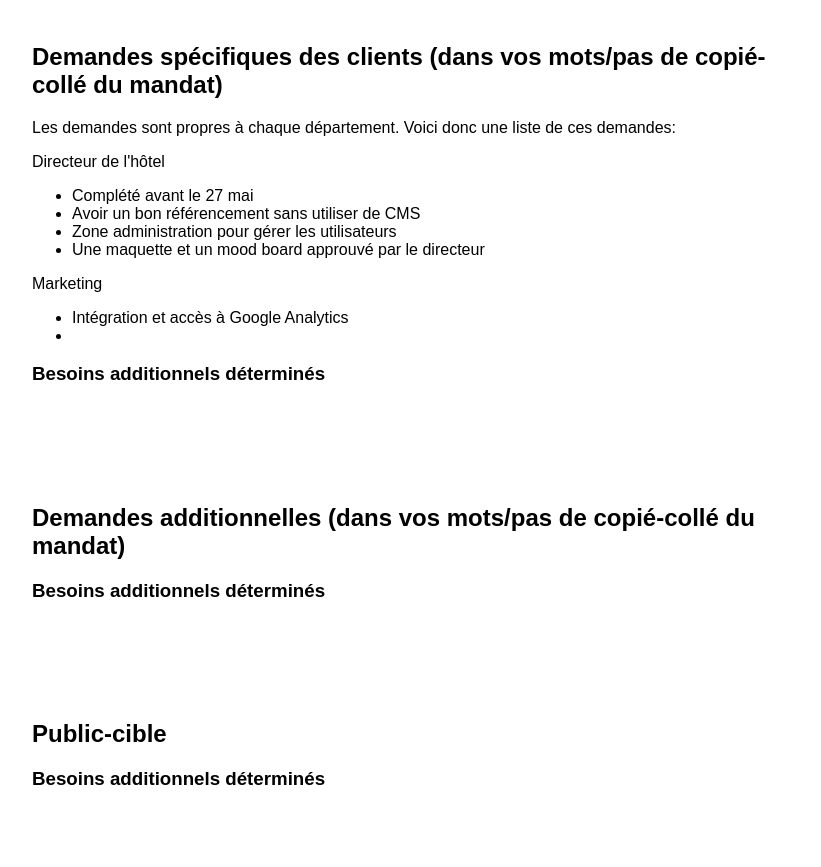
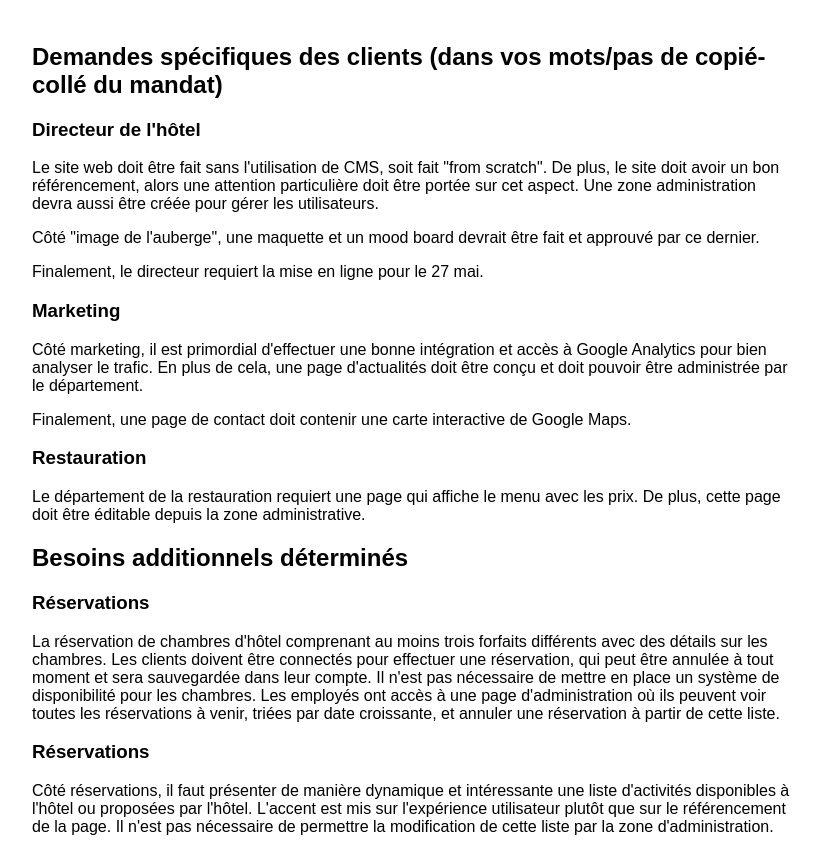
Before and after one commit to Snowhite27/synthese_auberge, a plain HTML site: page besoins.html in a window 1280 px wide. Shown: the part 453-1320 px from the top of the page, without its empty margins (224-1045 px from the left). Drawn offline with Linux system fonts and the light colour scheme.

Commit message:
Modification besoin.html
Finalisation des demandes générales

```diff
--- a/besoins.html
+++ b/besoins.html
@@ -28,22 +28,26 @@
         </section>
         <section>
             <h2>Demandes spécifiques des clients (dans vos mots/pas de copié-collé du mandat)</h2>
-            <p>Les demandes sont propres à chaque département. Voici donc une liste de ces demandes:</p>
 
-            <p>Directeur de l'hôtel</p>
-            <ul>
-                <li>Complété avant le 27 mai</li>
-                <li>Avoir un bon référencement sans utiliser de CMS</li>
-                <li>Zone administration pour gérer les utilisateurs</li>
-                <li>Une maquette et un mood board approuvé par le directeur</li>
-            </ul>
+            <h3>Directeur de l'hôtel</h3>
+            <p>Le site web doit être fait sans l'utilisation de CMS, soit fait "from scratch". De plus, le site doit avoir un bon référencement, alors une attention particulière doit être portée sur cet aspect. Une zone administration devra aussi être créée pour gérer les utilisateurs.</p>
+            <p>Côté "image de l'auberge", une maquette et un mood board devrait être fait et approuvé par ce dernier.</p>
+            <p>Finalement, le directeur requiert la mise en ligne pour le 27 mai. </p>
 
-            <p>Marketing</p>
-            <ul>
-                <li>Intégration et accès à Google Analytics</li>
-                <li></li>
-            </ul>
-            <h3>Besoins additionnels déterminés</h3>
+            <h3>Marketing</h3>
+            <p>Côté marketing, il est primordial d'effectuer une bonne intégration et accès à Google Analytics pour bien analyser le trafic. En plus de cela, une page d'actualités doit être conçu et doit pouvoir être administrée par le département.</p>
+            <p>Finalement, une page de contact doit contenir une carte interactive de Google Maps.</p>
+
+            <h3>Restauration</h3>
+            <p>Le département de la restauration requiert une page qui affiche le menu avec les prix. De plus, cette page doit être éditable depuis la zone administrative.</p>
+
+            <h2>Besoins additionnels déterminés</h2>
+            <h3>Réservations</h3>
+            <p>La réservation de chambres d'hôtel comprenant au moins trois forfaits différents avec des détails sur les chambres. Les clients doivent être connectés pour effectuer une réservation, qui peut être annulée à tout moment et sera sauvegardée dans leur compte. Il n'est pas nécessaire de mettre en place un système de disponibilité pour les chambres. Les employés ont accès à une page d'administration où ils peuvent voir toutes les réservations à venir, triées par date croissante, et annuler une réservation à partir de cette liste.</p>
+
+            <h3>Réservations</h3>
+            <p>Côté réservations, il faut présenter de manière dynamique et intéressante une liste d'activités disponibles à l'hôtel ou proposées par l'hôtel. L'accent est mis sur l'expérience utilisateur plutôt que sur le référencement de la page. Il n'est pas nécessaire de permettre la modification de cette liste par la zone d'administration.</p>
+
         </section>
         <section>
             <h2>Demandes additionnelles (dans vos mots/pas de copié-collé du mandat)</h2>
```
